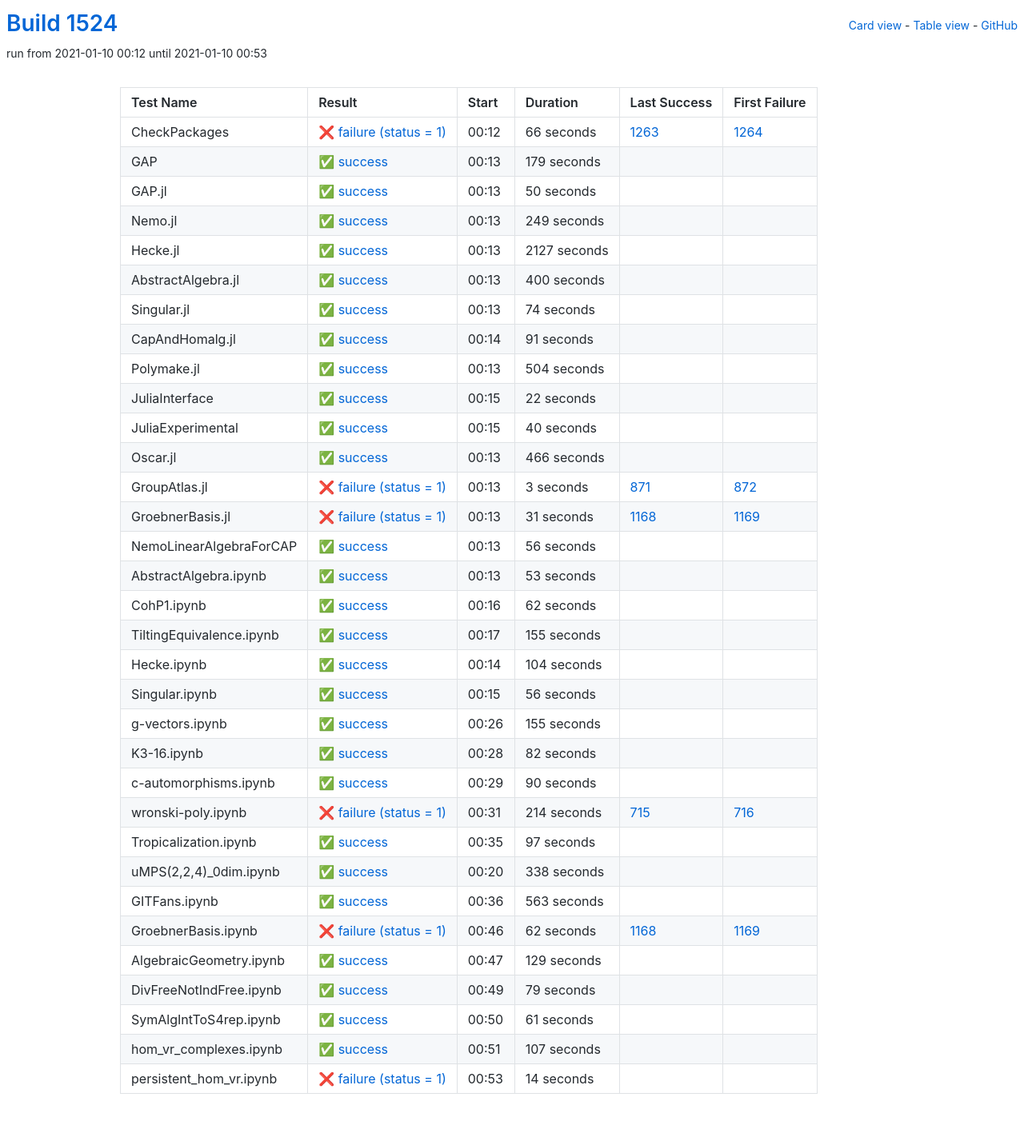
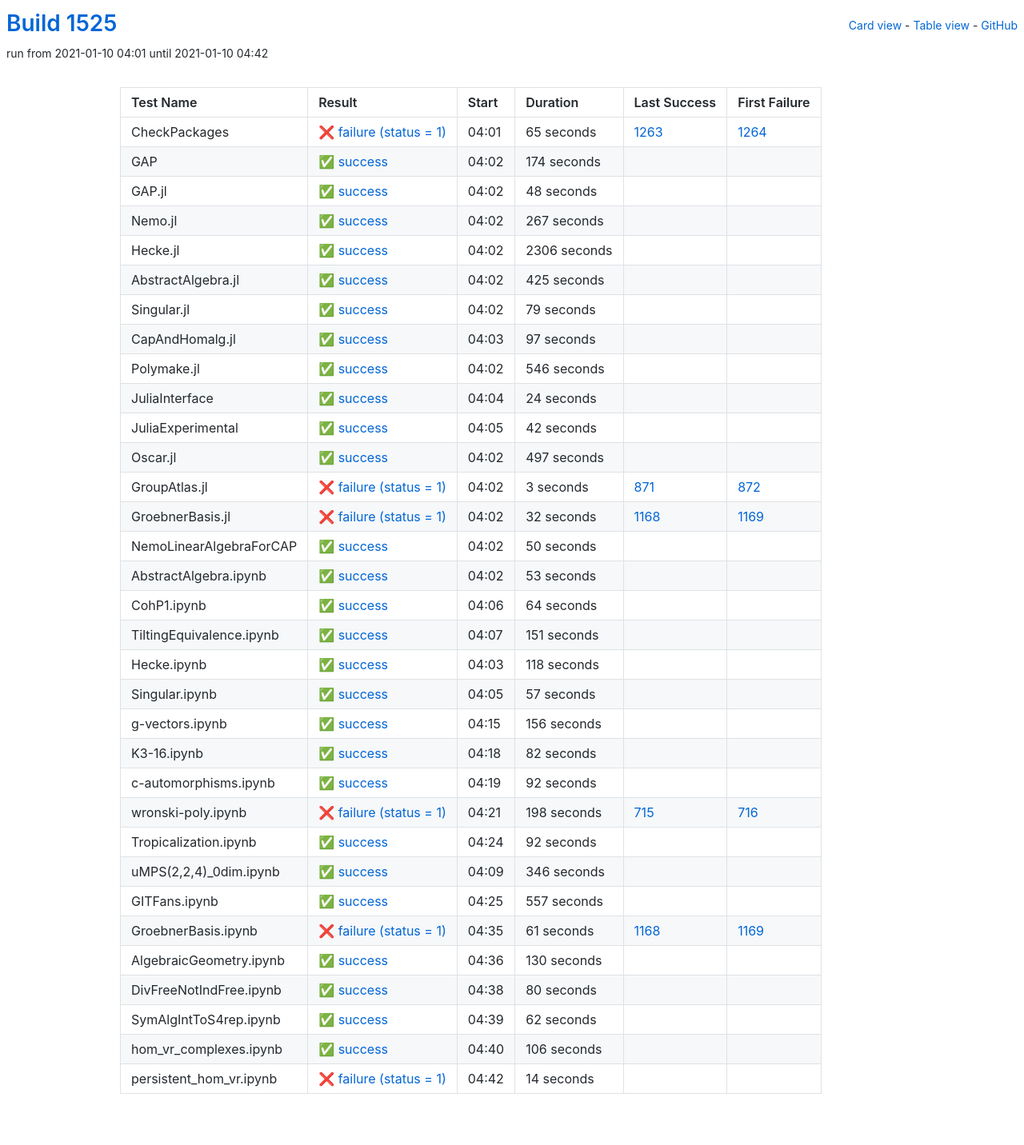
Before and after one commit to oscar-system/oscar-ci-status-stable, a Jekyll site: the page built from table.html, in a window 1280 px wide. Shown: the whole page at 80% size. Built offline with Jekyll 4.4.1, drawn with Linux system fonts in a browser that asks for light colours.

Commit message:
Build #1525

```diff
--- a/_data/ci.yml
+++ b/_data/ci.yml
@@ -1,6 +1,6 @@
 ---
-build: 1524
-build_url: https://oscarci.mathematik.uni-kl.de/job/oscar-stable/1524/
+build: 1525
+build_url: https://oscarci.mathematik.uni-kl.de/job/oscar-stable/1525/
 job: oscar-stable
 organization: oscar-system
 repo: oscar-ci-status-stable
@@ -8,152 +8,152 @@ repourl: https://github.com/oscar-system/oscar-ci-status-stable
 tests:
 - name: CheckPackages
   id: checkpackages
-  log: https://oscarci.mathematik.uni-kl.de/job/oscar-stable/1524/artifact/logs/build-1524/CheckPackages.log
-  start: 2021-01-10 00:12
+  log: https://oscarci.mathematik.uni-kl.de/job/oscar-stable/1525/artifact/logs/build-1525/CheckPackages.log
+  start: 2021-01-10 04:01
   success: false
   exitcode: 1
   status: failure
-  duration: 66
+  duration: 65
   last_success: 1263
   last_success_url: https://oscarci.mathematik.uni-kl.de/job/oscar-stable/1263/
   first_failure: 1264
   first_failure_url: https://oscarci.mathematik.uni-kl.de/job/oscar-stable/1264/
 - name: GAP
   id: gap
-  log: https://oscarci.mathematik.uni-kl.de/job/oscar-stable/1524/artifact/logs/build-1524/GAP.log
-  start: 2021-01-10 00:13
+  log: https://oscarci.mathematik.uni-kl.de/job/oscar-stable/1525/artifact/logs/build-1525/GAP.log
+  start: 2021-01-10 04:02
   success: true
   exitcode: 0
   status: success
-  duration: 179
+  duration: 174
   last_success: false
   last_success_url:
   first_failure: false
   first_failure_url:
 - name: GAP.jl
   id: gap-jl
-  log: https://oscarci.mathematik.uni-kl.de/job/oscar-stable/1524/artifact/logs/build-1524/GAP.jl.log
-  start: 2021-01-10 00:13
+  log: https://oscarci.mathematik.uni-kl.de/job/oscar-stable/1525/artifact/logs/build-1525/GAP.jl.log
+  start: 2021-01-10 04:02
   success: true
   exitcode: 0
   status: success
-  duration: 50
+  duration: 48
   last_success: false
   last_success_url:
   first_failure: false
   first_failure_url:
 - name: Nemo.jl
   id: nemo-jl
-  log: https://oscarci.mathematik.uni-kl.de/job/oscar-stable/1524/artifact/logs/build-1524/Nemo.jl.log
-  start: 2021-01-10 00:13
+  log: https://oscarci.mathematik.uni-kl.de/job/oscar-stable/1525/artifact/logs/build-1525/Nemo.jl.log
+  start: 2021-01-10 04:02
   success: true
   exitcode: 0
   status: success
-  duration: 249
+  duration: 267
   last_success: false
   last_success_url:
   first_failure: false
   first_failure_url:
 - name: Hecke.jl
   id: hecke-jl
-  log: https://oscarci.mathematik.uni-kl.de/job/oscar-stable/1524/artifact/logs/build-1524/Hecke.jl.log
-  start: 2021-01-10 00:13
+  log: https://oscarci.mathematik.uni-kl.de/job/oscar-stable/1525/artifact/logs/build-1525/Hecke.jl.log
+  start: 2021-01-10 04:02
   success: true
   exitcode: 0
   status: success
-  duration: 2127
+  duration: 2306
   last_success: false
   last_success_url:
   first_failure: false
   first_failure_url:
 - name: AbstractAlgebra.jl
   id: abstractalgebra-jl
-  log: https://oscarci.mathematik.uni-kl.de/job/oscar-stable/1524/artifact/logs/build-1524/AbstractAlgebra.jl.log
-  start: 2021-01-10 00:13
+  log: https://oscarci.mathematik.uni-kl.de/job/oscar-stable/1525/artifact/logs/build-1525/AbstractAlgebra.jl.log
+  start: 2021-01-10 04:02
   success: true
   exitcode: 0
   status: success
-  duration: 400
+  duration: 425
   last_success: false
   last_success_url:
   first_failure: false
   first_failure_url:
 - name: Singular.jl
   id: singular-jl
-  log: https://oscarci.mathematik.uni-kl.de/job/oscar-stable/1524/artifact/logs/build-1524/Singular.jl.log
-  start: 2021-01-10 00:13
+  log: https://oscarci.mathematik.uni-kl.de/job/oscar-stable/1525/artifact/logs/build-1525/Singular.jl.log
+  start: 2021-01-10 04:02
   success: true
   exitcode: 0
   status: success
-  duration: 74
+  duration: 79
   last_success: false
   last_success_url:
   first_failure: false
   first_failure_url:
 - name: CapAndHomalg.jl
   id: capandhomalg-jl
-  log: https://oscarci.mathematik.uni-kl.de/job/oscar-stable/1524/artifact/logs/build-1524/CapAndHomalg.jl.log
-  start: 2021-01-10 00:14
+  log: https://oscarci.mathematik.uni-kl.de/job/oscar-stable/1525/artifact/logs/build-1525/CapAndHomalg.jl.log
+  start: 2021-01-10 04:03
   success: true
   exitcode: 0
   status: success
-  duration: 91
+  duration: 97
   last_success: false
   last_success_url:
   first_failure: false
   first_failure_url:
 - name: Polymake.jl
   id: polymake-jl
-  log: https://oscarci.mathematik.uni-kl.de/job/oscar-stable/1524/artifact/logs/build-1524/Polymake.jl.log
-  start: 2021-01-10 00:13
+  log: https://oscarci.mathematik.uni-kl.de/job/oscar-stable/1525/artifact/logs/build-1525/Polymake.jl.log
+  start: 2021-01-10 04:02
   success: true
   exitcode: 0
   status: success
-  duration: 504
+  duration: 546
   last_success: false
   last_success_url:
   first_failure: false
   first_failure_url:
 - name: JuliaInterface
   id: juliainterface
-  log: https://oscarci.mathematik.uni-kl.de/job/oscar-stable/1524/artifact/logs/build-1524/JuliaInterface.log
-  start: 2021-01-10 00:15
+  log: https://oscarci.mathematik.uni-kl.de/job/oscar-stable/1525/artifact/logs/build-1525/JuliaInterface.log
+  start: 2021-01-10 04:04
   success: true
   exitcode: 0
   status: success
-  duration: 22
+  duration: 24
   last_success: false
   last_success_url:
   first_failure: false
   first_failure_url:
 - name: JuliaExperimental
   id: juliaexperimental
-  log: https://oscarci.mathematik.uni-kl.de/job/oscar-stable/1524/artifact/logs/build-1524/JuliaExperimental.log
-  start: 2021-01-10 00:15
+  log: https://oscarci.mathematik.uni-kl.de/job/oscar-stable/1525/artifact/logs/build-1525/JuliaExperimental.log
+  start: 2021-01-10 04:05
   success: true
   exitcode: 0
   status: success
-  duration: 40
+  duration: 42
   last_success: false
   last_success_url:
   first_failure: false
   first_failure_url:
 - name: Oscar.jl
   id: oscar-jl
-  log: https://oscarci.mathematik.uni-kl.de/job/oscar-stable/1524/artifact/logs/build-1524/Oscar.jl.log
-  start: 2021-01-10 00:13
+  log: https://oscarci.mathematik.uni-kl.de/job/oscar-stable/1525/artifact/logs/build-1525/Oscar.jl.log
+  start: 2021-01-10 04:02
   success: true
   exitcode: 0
   status: success
-  duration: 466
+  duration: 497
   last_success: false
   last_success_url:
   first_failure: false
   first_failure_url:
 - name: GroupAtlas.jl
   id: groupatlas-jl
-  log: https://oscarci.mathematik.uni-kl.de/job/oscar-stable/1524/artifact/logs/build-1524/GroupAtlas.jl.log
-  start: 2021-01-10 00:13
+  log: https://oscarci.mathematik.uni-kl.de/job/oscar-stable/1525/artifact/logs/build-1525/GroupAtlas.jl.log
+  start: 2021-01-10 04:02
   success: false
   exitcode: 1
   status: failure
@@ -164,32 +164,32 @@ tests:
   first_failure_url: https://oscarci.mathematik.uni-kl.de/job/oscar-stable/872/
 - name: GroebnerBasis.jl
   id: groebnerbasis-jl
-  log: https://oscarci.mathematik.uni-kl.de/job/oscar-stable/1524/artifact/logs/build-1524/GroebnerBasis.jl.log
-  start: 2021-01-10 00:13
+  log: https://oscarci.mathematik.uni-kl.de/job/oscar-stable/1525/artifact/logs/build-1525/GroebnerBasis.jl.log
+  start: 2021-01-10 04:02
   success: false
   exitcode: 1
   status: failure
-  duration: 31
+  duration: 32
   last_success: 1168
   last_success_url: https://oscarci.mathematik.uni-kl.de/job/oscar-stable/1168/
   first_failure: 1169
   first_failure_url: https://oscarci.mathematik.uni-kl.de/job/oscar-stable/1169/
 - name: NemoLinearAlgebraForCAP
   id: nemolinearalgebraforcap
-  log: https://oscarci.mathematik.uni-kl.de/job/oscar-stable/1524/artifact/logs/build-1524/NemoLinearAlgebraForCAP.log
-  start: 2021-01-10 00:13
+  log: https://oscarci.mathematik.uni-kl.de/job/oscar-stable/1525/artifact/logs/build-1525/NemoLinearAlgebraForCAP.log
+  start: 2021-01-10 04:02
   success: true
   exitcode: 0
   status: success
-  duration: 56
+  duration: 50
   last_success: false
   last_success_url:
   first_failure: false
   first_failure_url:
 - name: AbstractAlgebra.ipynb
   id: abstractalgebra-ipynb
-  log: https://oscarci.mathematik.uni-kl.de/job/oscar-stable/1524/artifact/logs/build-1524/AbstractAlgebra.ipynb.log
-  start: 2021-01-10 00:13
+  log: https://oscarci.mathematik.uni-kl.de/job/oscar-stable/1525/artifact/logs/build-1525/AbstractAlgebra.ipynb.log
+  start: 2021-01-10 04:02
   success: true
   exitcode: 0
   status: success
@@ -200,68 +200,68 @@ tests:
   first_failure_url:
 - name: CohP1.ipynb
   id: cohp1-ipynb
-  log: https://oscarci.mathematik.uni-kl.de/job/oscar-stable/1524/artifact/logs/build-1524/CohP1.ipynb.log
-  start: 2021-01-10 00:16
+  log: https://oscarci.mathematik.uni-kl.de/job/oscar-stable/1525/artifact/logs/build-1525/CohP1.ipynb.log
+  start: 2021-01-10 04:06
   success: true
   exitcode: 0
   status: success
-  duration: 62
+  duration: 64
   last_success: false
   last_success_url:
   first_failure: false
   first_failure_url:
 - name: TiltingEquivalence.ipynb
   id: tiltingequivalence-ipynb
-  log: https://oscarci.mathematik.uni-kl.de/job/oscar-stable/1524/artifact/logs/build-1524/TiltingEquivalence.ipynb.log
-  start: 2021-01-10 00:17
+  log: https://oscarci.mathematik.uni-kl.de/job/oscar-stable/1525/artifact/logs/build-1525/TiltingEquivalence.ipynb.log
+  start: 2021-01-10 04:07
   success: true
   exitcode: 0
   status: success
-  duration: 155
+  duration: 151
   last_success: false
   last_success_url:
   first_failure: false
   first_failure_url:
 - name: Hecke.ipynb
   id: hecke-ipynb
-  log: https://oscarci.mathematik.uni-kl.de/job/oscar-stable/1524/artifact/logs/build-1524/Hecke.ipynb.log
-  start: 2021-01-10 00:14
+  log: https://oscarci.mathematik.uni-kl.de/job/oscar-stable/1525/artifact/logs/build-1525/Hecke.ipynb.log
+  start: 2021-01-10 04:03
   success: true
   exitcode: 0
   status: success
-  duration: 104
+  duration: 118
   last_success: false
   last_success_url:
   first_failure: false
   first_failure_url:
 - name: Singular.ipynb
   id: singular-ipynb
-  log: https://oscarci.mathematik.uni-kl.de/job/oscar-stable/1524/artifact/logs/build-1524/Singular.ipynb.log
-  start: 2021-01-10 00:15
+  log: https://oscarci.mathematik.uni-kl.de/job/oscar-stable/1525/artifact/logs/build-1525/Singular.ipynb.log
+  start: 2021-01-10 04:05
   success: true
   exitcode: 0
   status: success
-  duration: 56
+  duration: 57
   last_success: false
   last_success_url:
   first_failure: false
   first_failure_url:
 - name: g-vectors.ipynb
   id: g-vectors-ipynb
-  log: https://oscarci.mathematik.uni-kl.de/job/oscar-stable/1524/artifact/logs/build-1524/g-vectors.ipynb.log
-  start: 2021-01-10 00:26
+  log: https://oscarci.mathematik.uni-kl.de/job/oscar-stable/1525/artifact/logs/build-1525/g-vectors.ipynb.log
+  start: 2021-01-10 04:15
   success: true
   exitcode: 0
   status: success
-  duration: 155
+  duration: 156
   last_success: false
   last_success_url:
   first_failure: false
   first_failure_url:
 - name: K3-16.ipynb
   id: k3-16-ipynb
-  log: https://oscarci.mathematik.uni-kl.de/job/oscar-stable/1524/artifact/logs/build-1524/K3-16.ipynb.log
-  start: 2021-01-10 00:28
+  log: https://oscarci.mathematik.uni-kl.de/job/oscar-stable/1525/artifact/logs/build-1525/K3-16.ipynb.log
+  start: 2021-01-10 04:18
   success: true
   exitcode: 0
   status: success
@@ -272,128 +272,128 @@ tests:
   first_failure_url:
 - name: c-automorphisms.ipynb
   id: c-automorphisms-ipynb
-  log: https://oscarci.mathematik.uni-kl.de/job/oscar-stable/1524/artifact/logs/build-1524/c-automorphisms.ipynb.log
-  start: 2021-01-10 00:29
+  log: https://oscarci.mathematik.uni-kl.de/job/oscar-stable/1525/artifact/logs/build-1525/c-automorphisms.ipynb.log
+  start: 2021-01-10 04:19
   success: true
   exitcode: 0
   status: success
-  duration: 90
+  duration: 92
   last_success: false
   last_success_url:
   first_failure: false
   first_failure_url:
 - name: wronski-poly.ipynb
   id: wronski-poly-ipynb
-  log: https://oscarci.mathematik.uni-kl.de/job/oscar-stable/1524/artifact/logs/build-1524/wronski-poly.ipynb.log
-  start: 2021-01-10 00:31
+  log: https://oscarci.mathematik.uni-kl.de/job/oscar-stable/1525/artifact/logs/build-1525/wronski-poly.ipynb.log
+  start: 2021-01-10 04:21
   success: false
   exitcode: 1
   status: failure
-  duration: 214
+  duration: 198
   last_success: 715
   last_success_url: https://oscarci.mathematik.uni-kl.de/job/oscar-stable/715/
   first_failure: 716
   first_failure_url: https://oscarci.mathematik.uni-kl.de/job/oscar-stable/716/
 - name: Tropicalization.ipynb
   id: tropicalization-ipynb
-  log: https://oscarci.mathematik.uni-kl.de/job/oscar-stable/1524/artifact/logs/build-1524/Tropicalization.ipynb.log
-  start: 2021-01-10 00:35
+  log: https://oscarci.mathematik.uni-kl.de/job/oscar-stable/1525/artifact/logs/build-1525/Tropicalization.ipynb.log
+  start: 2021-01-10 04:24
   success: true
   exitcode: 0
   status: success
-  duration: 97
+  duration: 92
   last_success: false
   last_success_url:
   first_failure: false
   first_failure_url:
 - name: uMPS(2,2,4)_0dim.ipynb
   id: umps-2-2-4-0dim-ipynb
-  log: https://oscarci.mathematik.uni-kl.de/job/oscar-stable/1524/artifact/logs/build-1524/uMPS-2-2-4-_0dim.ipynb.log
-  start: 2021-01-10 00:20
+  log: https://oscarci.mathematik.uni-kl.de/job/oscar-stable/1525/artifact/logs/build-1525/uMPS-2-2-4-_0dim.ipynb.log
+  start: 2021-01-10 04:09
   success: true
   exitcode: 0
   status: success
-  duration: 338
+  duration: 346
   last_success: false
   last_success_url:
   first_failure: false
   first_failure_url:
 - name: GITFans.ipynb
   id: gitfans-ipynb
-  log: https://oscarci.mathematik.uni-kl.de/job/oscar-stable/1524/artifact/logs/build-1524/GITFans.ipynb.log
-  start: 2021-01-10 00:36
+  log: https://oscarci.mathematik.uni-kl.de/job/oscar-stable/1525/artifact/logs/build-1525/GITFans.ipynb.log
+  start: 2021-01-10 04:25
   success: true
   exitcode: 0
   status: success
-  duration: 563
+  duration: 557
   last_success: false
   last_success_url:
   first_failure: false
   first_failure_url:
 - name: GroebnerBasis.ipynb
   id: groebnerbasis-ipynb
-  log: https://oscarci.mathematik.uni-kl.de/job/oscar-stable/1524/artifact/logs/build-1524/GroebnerBasis.ipynb.log
-  start: 2021-01-10 00:46
+  log: https://oscarci.mathematik.uni-kl.de/job/oscar-stable/1525/artifact/logs/build-1525/GroebnerBasis.ipynb.log
+  start: 2021-01-10 04:35
   success: false
   exitcode: 1
   status: failure
-  duration: 62
+  duration: 61
   last_success: 1168
   last_success_url: https://oscarci.mathematik.uni-kl.de/job/oscar-stable/1168/
   first_failure: 1169
   first_failure_url: https://oscarci.mathematik.uni-kl.de/job/oscar-stable/1169/
 - name: AlgebraicGeometry.ipynb
   id: algebraicgeometry-ipynb
-  log: https://oscarci.mathematik.uni-kl.de/job/oscar-stable/1524/artifact/logs/build-1524/AlgebraicGeometry.ipynb.log
-  start: 2021-01-10 00:47
+  log: https://oscarci.mathematik.uni-kl.de/job/oscar-stable/1525/artifact/logs/build-1525/AlgebraicGeometry.ipynb.log
+  start: 2021-01-10 04:36
   success: true
   exitcode: 0
   status: success
-  duration: 129
+  duration: 130
   last_success: false
   last_success_url:
   first_failure: false
   first_failure_url:
 - name: DivFreeNotIndFree.ipynb
   id: divfreenotindfree-ipynb
-  log: https://oscarci.mathematik.uni-kl.de/job/oscar-stable/1524/artifact/logs/build-1524/DivFreeNotIndFree.ipynb.log
-  start: 2021-01-10 00:49
+  log: https://oscarci.mathematik.uni-kl.de/job/oscar-stable/1525/artifact/logs/build-1525/DivFreeNotIndFree.ipynb.log
+  start: 2021-01-10 04:38
   success: true
   exitcode: 0
   status: success
-  duration: 79
+  duration: 80
   last_success: false
   last_success_url:
   first_failure: false
   first_failure_url:
 - name: SymAlgIntToS4rep.ipynb
   id: symalginttos4rep-ipynb
-  log: https://oscarci.mathematik.uni-kl.de/job/oscar-stable/1524/artifact/logs/build-1524/SymAlgIntToS4rep.ipynb.log
-  start: 2021-01-10 00:50
+  log: https://oscarci.mathematik.uni-kl.de/job/oscar-stable/1525/artifact/logs/build-1525/SymAlgIntToS4rep.ipynb.log
+  start: 2021-01-10 04:39
   success: true
   exitcode: 0
   status: success
-  duration: 61
+  duration: 62
   last_success: false
   last_success_url:
   first_failure: false
   first_failure_url:
 - name: hom_vr_complexes.ipynb
   id: hom-vr-complexes-ipynb
-  log: https://oscarci.mathematik.uni-kl.de/job/oscar-stable/1524/artifact/logs/build-1524/hom_vr_complexes.ipynb.log
-  start: 2021-01-10 00:51
+  log: https://oscarci.mathematik.uni-kl.de/job/oscar-stable/1525/artifact/logs/build-1525/hom_vr_complexes.ipynb.log
+  start: 2021-01-10 04:40
   success: true
   exitcode: 0
   status: success
-  duration: 107
+  duration: 106
   last_success: false
   last_success_url:
   first_failure: false
   first_failure_url:
 - name: persistent_hom_vr.ipynb
   id: persistent-hom-vr-ipynb
-  log: https://oscarci.mathematik.uni-kl.de/job/oscar-stable/1524/artifact/logs/build-1524/persistent_hom_vr.ipynb.log
-  start: 2021-01-10 00:53
+  log: https://oscarci.mathematik.uni-kl.de/job/oscar-stable/1525/artifact/logs/build-1525/persistent_hom_vr.ipynb.log
+  start: 2021-01-10 04:42
   success: false
   exitcode: 1
   status: failure
```
Also changed, not shown: README.md.
